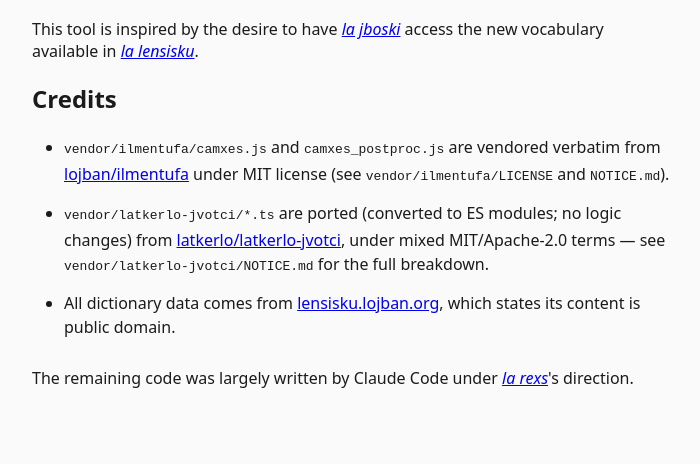
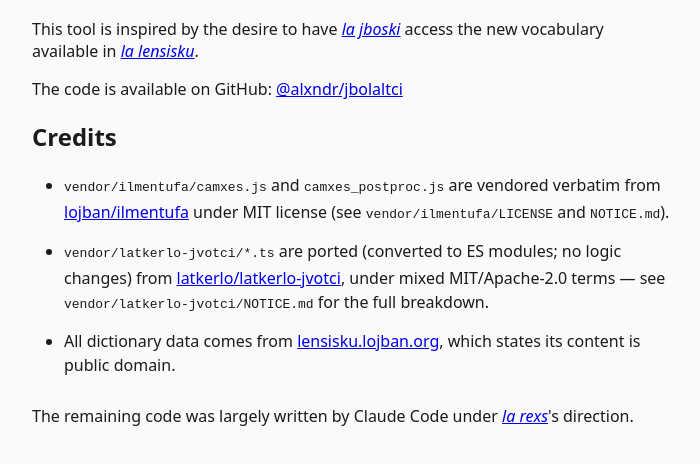
Before and after one commit to alxndr/jbolaltci, a website: page web/about.html in a window 1280 px wide. Shown: the part 78-542 px from the top of the page, without its empty margins (288-988 px from the left). Drawn offline with Linux system fonts and the light colour scheme.

Commit message:
copy: link to GH repo on About page

```diff
--- a/web/about.html
+++ b/web/about.html
@@ -10,6 +10,8 @@
     <h1>About <i>la jbolaltci</i></h1>
     <p>This tool is inspired by the desire to have <i><a href="https://jboski.lojban.org">la jboski</a></i> access the new vocabulary available in <i><a href="https://lensisku.lojban.org">la lensisku</a></i>.</p>
 
+    <p>The code is available on GitHub: <a href="https://github.com/alxndr/jbolaltci" target="_blank" rel="noopener noreferrer" title="jbolaltci by @alxndr on GitHub">@alxndr/jbolaltci</a></p>
+
     <h2>Credits</h2>
     <ul>
       <li><tt>vendor/ilmentufa/camxes.js</tt> and <tt>camxes_postproc.js</tt> are vendored verbatim from <a href="https://github.com/lojban/ilmentufa">lojban/ilmentufa</a> under MIT license (see <tt>vendor/ilmentufa/LICENSE</tt> and <tt>NOTICE.md</tt>).</li>
```
